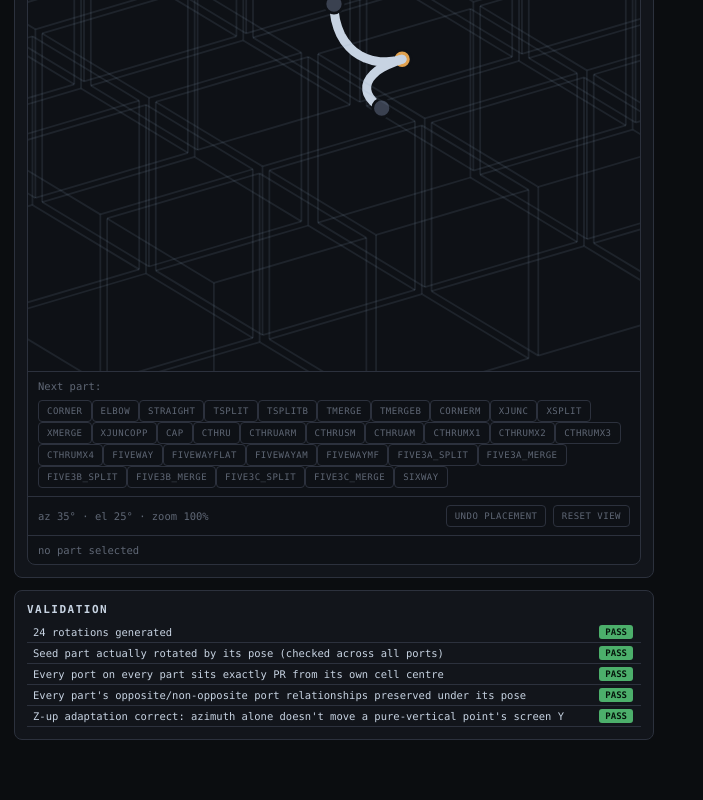
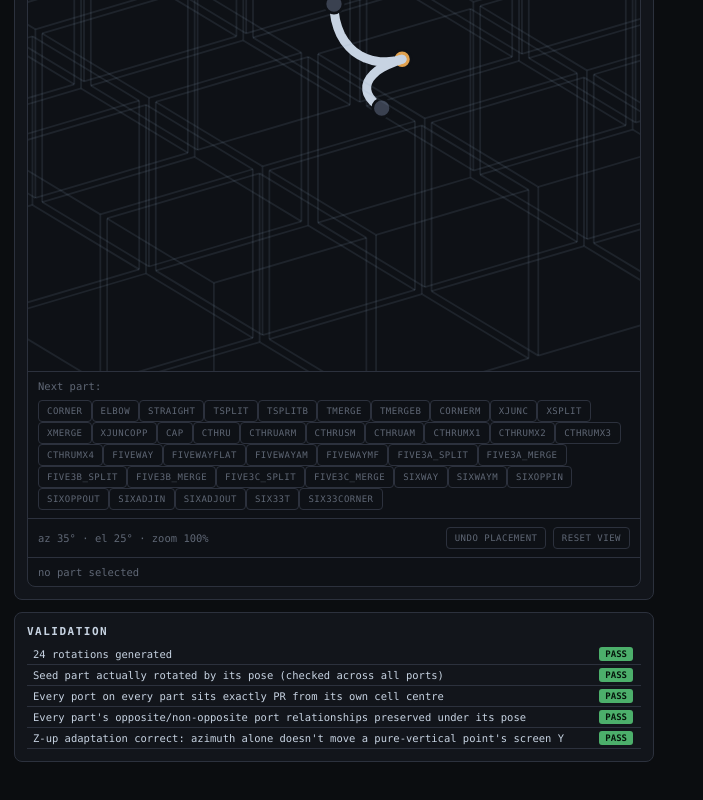
Before and after one commit to Perhoinc/pipegrid, a website: page boards/pipegrid-vertical-slice.html in a window 1280 px wide. Shown: the part 579-1379 px from the top of the page, without its empty margins (0-703 px from the left). Drawn offline with Linux system fonts and the light colour scheme.

Commit message:
Complete the 6-port tier and the entire 40-topology catalogue
Per the spec, six-way has 8 active flow topologies (2 single-anchor +
4 two-tier mixing + 2 three-tier mixing, the latter two proven
self-complementary so no separate merge variant exists for them).
Only the single-anchor split was built; this adds the remaining 7,
completing the tier - and with it, every active flow topology in
docs/PIPEGRID-PARTS-SPEC.md across all 9 connectivity patterns and
all 6 port-count tiers is now represented in the vertical slice.

- sixwaym ("...N-"): merge mirror of the existing single-anchor split.
- sixoppin/sixoppout ("N+ S+ ..." / "...N- S-"): opposite pair (N,S)
  as the 2-port minority side. All 8 connections elbow - the one
  opposite relationship in the shape stays entirely on one side of
  the in/out split.
- sixadjin/sixadjout: adjacent pair (N,E) as the minority side. Each
  inlet's own opposite now sits on the outlet side, so 2 of the 8
  connections come out straight, the rest elbow.
- six33t ("N+ S+ E+ ..."): 3-in-3-out with the inlets = one full
  opposite pair plus one more. 1 straight (the odd one's opposite,
  which lands on the outlet side) + 8 elbow - nine connections, the
  busiest single panel in the whole catalogue.
- six33corner ("N+ E+ U+ ..."): 3-in-3-out with the inlets mutually
  perpendicular, one from each opposite pair. Every inlet's opposite
  lands on the outlet side, so all three activate as straight: 3
  straight + 6 elbow, same nine-connection count as T-type but a
  different mix.

Verified: predicted every shape's exact straight/elbow counts with a
standalone P()/streamsFor re-implementation before touching the
registry, then placed all 7 live and confirmed exact matches. Full
regression (7-part chain, undo back to 1) shows zero JS errors and
zero failed validation checks.

```diff
--- a/boards/pipegrid-vertical-slice.html
+++ b/boards/pipegrid-vertical-slice.html
@@ -227,7 +227,14 @@ var SHAPES={
   five3b_merge:{label:"five-way, mixing opposite-flat out", spec:"E+ W+ U+ N- S-"},
   five3c_split:{label:"five-way, mixing adjacent-flat in",  spec:"N+ E+ S- W- U-"},
   five3c_merge:{label:"five-way, mixing adjacent-flat out", spec:"S+ W+ U+ N- E-"},
-  sixway:   {label:"six-way, single-anchor split",     spec:"N+ S- E- W- U- D-"}
+  sixway:   {label:"six-way, single-anchor split",     spec:"N+ S- E- W- U- D-"},
+  sixwaym:  {label:"six-way, single-anchor merge",     spec:"S+ E+ W+ U+ D+ N-"},
+  sixoppin:  {label:"six-way, mixing opposite-pair in",  spec:"N+ S+ E- W- U- D-"},
+  sixoppout: {label:"six-way, mixing opposite-pair out", spec:"E+ W+ U+ D+ N- S-"},
+  sixadjin:  {label:"six-way, mixing adjacent-pair in",  spec:"N+ E+ S- W- U- D-"},
+  sixadjout: {label:"six-way, mixing adjacent-pair out", spec:"S+ W+ U+ D+ N- E-"},
+  six33t:      {label:"six-way, 3-in-3-out T-type",       spec:"N+ S+ E+ W- U- D-"},
+  six33corner: {label:"six-way, 3-in-3-out corner-type",  spec:"N+ E+ U+ S- W- D-"}
 };
 var selectedShapeKey="corner";
 
```
